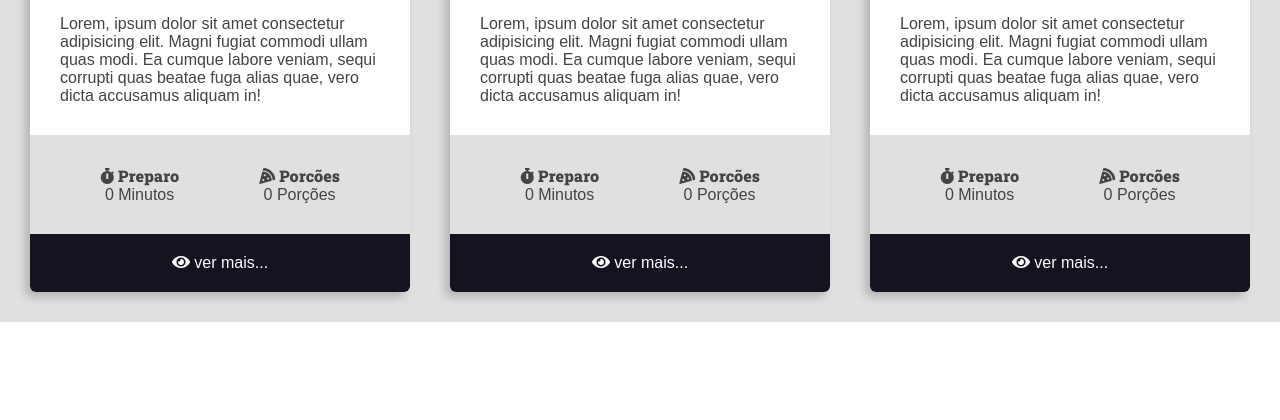
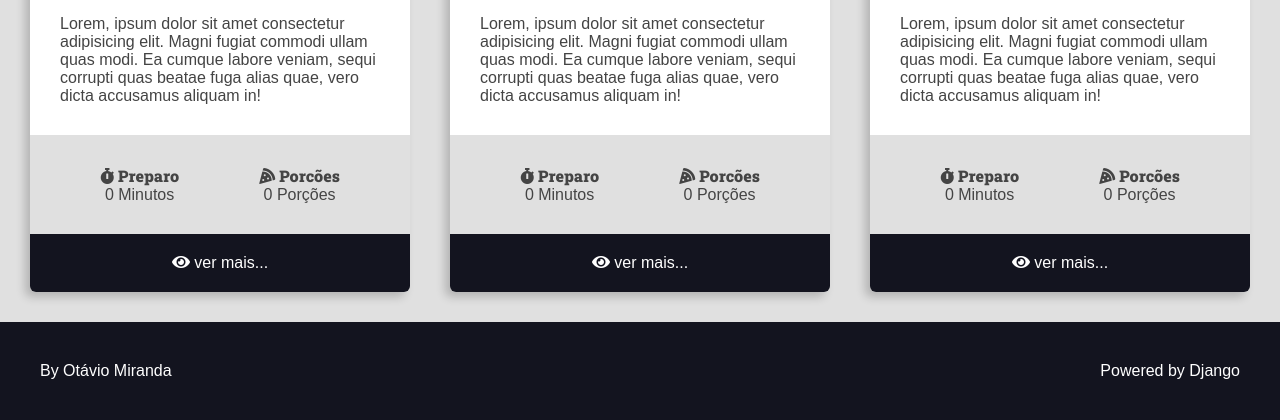
Before and after one commit to vgrcontreras/django_boilerplate, a Django app: page / in a window 1280 px wide. Shown: the part 826-1246 px from the top of the page. Before the commit the page ends 1148 px from the top, so only its background shows below. Run offline with Django 5.2, Linux system fonts and the light colour scheme; some libraries are stand-ins or nearby versions.

Commit message:
add footer

```diff
--- a/recipes/templates/recipes/pages/home.html
+++ b/recipes/templates/recipes/pages/home.html
@@ -14,6 +14,8 @@
             {% include "recipes/partials/recipe.html" %}
         </div>
     </main>
+
+    {% include 'recipes/partials/footer.html' %}
 </body>
 
 </html>
--- /dev/null
+++ b/recipes/templates/recipes/partials/footer.html
@@ -0,0 +1,8 @@
+<footer class="main-footer">
+    <div class="developer">
+      <a href="https://www.otaviomiranda.com.br/" target="_blank" rel="noreferrer noopener">By Otávio Miranda</a>
+    </div>
+    <div class="powered">
+      <a href="https://www.djangoproject.com/" target="_blank" rel="noreferrer noopener">Powered by Django</a>
+    </div>
+  </footer>
--- a/recipes/templates/recipes/partials/head.html
+++ b/recipes/templates/recipes/partials/head.html
@@ -255,5 +255,24 @@
         .recipe-footer a:hover {
             filter: brightness(2)
         }
+
+        .main-footer {
+            display: flex;
+            align-items: center;
+            justify-content: space-between;
+            background: var(--color-primary-dark);
+            color: var(--color-white);
+            padding: var(--spacing-gutter-large);
+        }
+
+        .main-footer a {
+            color: var(--color-white);
+            text-decoration: none;
+            transition: all 300ms ease-in-out;
+        }
+
+        .main-footer a:hover {
+            filter: brightness(.8);
+        }
     </style>
 </head>
```
Also changed, not shown: 1 other file.
